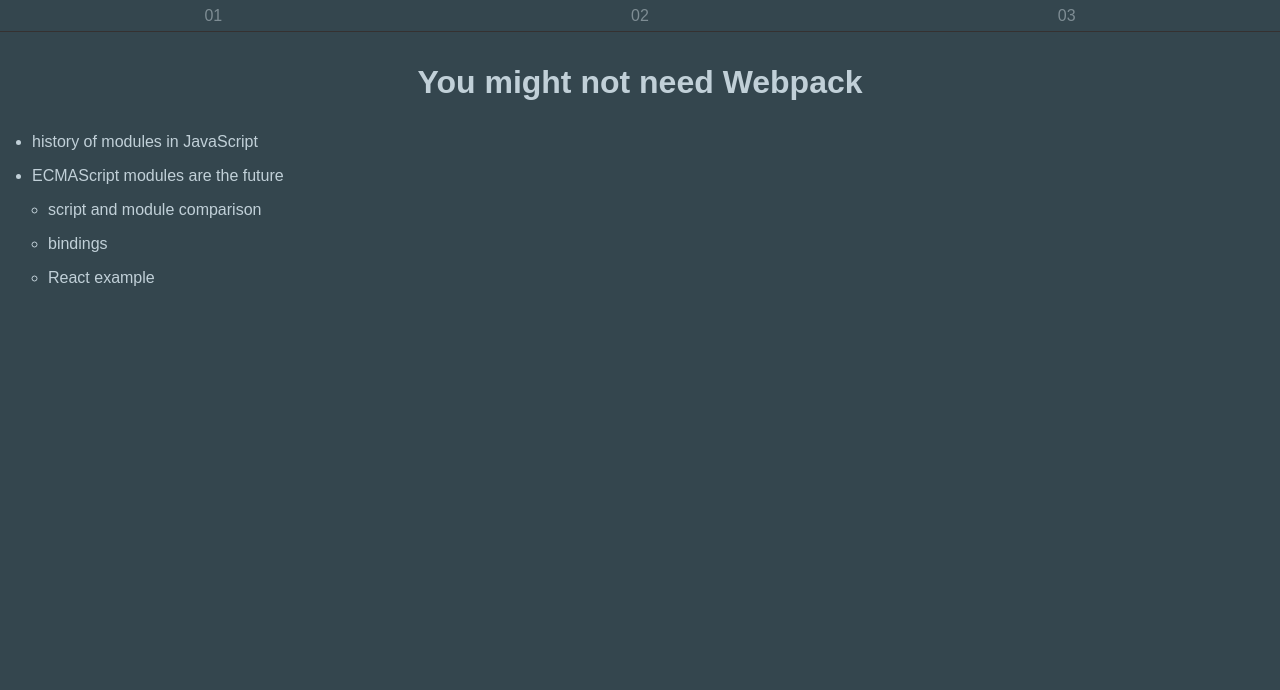
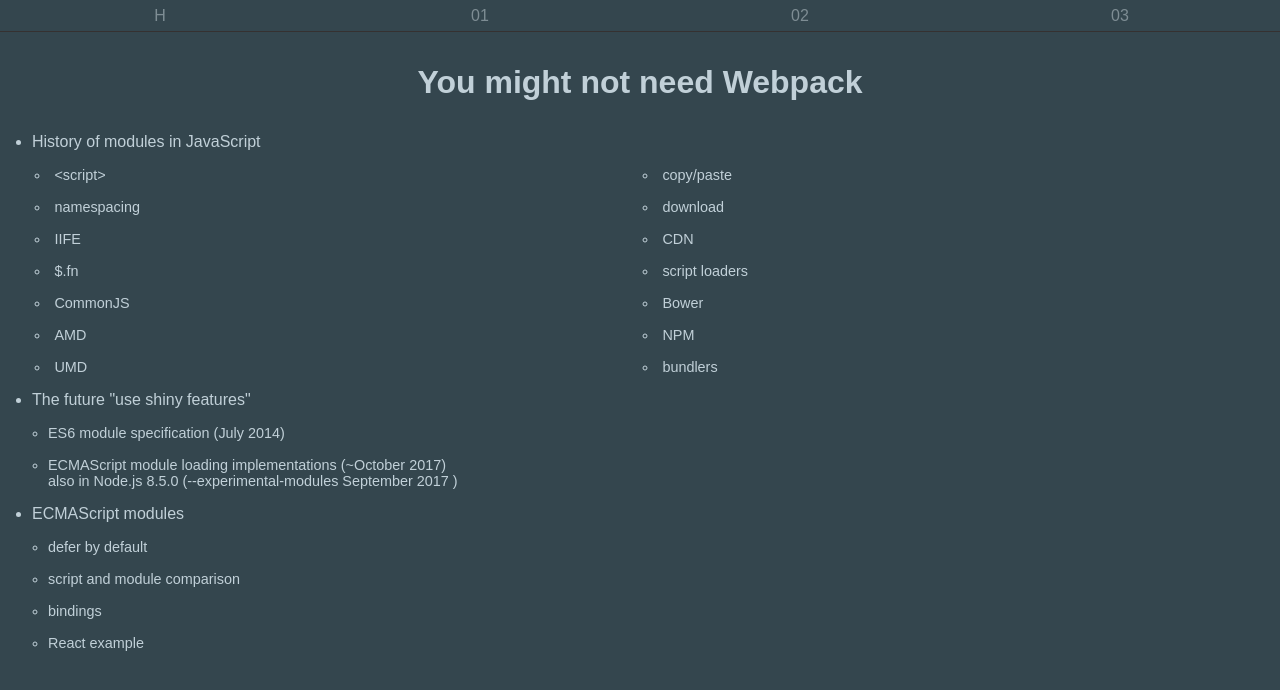
Before and after one commit to PM5544/ecmascript-modules-meetup, a website: page public/index.html in a window 1280 px wide. Drawn offline with Linux system fonts and the light colour scheme.

Commit message:
adds some links some explanations and some content

```diff
--- a/public/index.html
+++ b/public/index.html
@@ -3,17 +3,45 @@
   <link rel="stylesheet" type="text/css" href="./styles.css" />
 </head>
 <body>
-  <div><a href="/01/">01</a><a href="/02/">02</a><a href="/03/">03</a></div>
+  <header><a href="/">H</a><a href="/01/">01</a><a href="/02/">02</a><a href="/03/">03</a></header>
   <main>
     <h1>You might not need Webpack</h1>
     <ul>
-      <li>history of modules in JavaScript</li>
-      <li>ECMAScript modules are the future
-      <ul>
-        <li>script and module comparison</li>
-        <li>bindings</li>
-        <li>React example</li>
-      </ul>
+      <li>History of modules in JavaScript
+        <div class="row">
+          <ul>
+            <li>&lt;script&gt;</li>
+            <li>namespacing</li>
+            <li>IIFE</li>
+            <li>$.fn</li>
+            <li>CommonJS</li>
+            <li>AMD</li>
+            <li>UMD</li>
+          </ul>
+          <ul>
+            <li>copy/paste</li>
+            <li>download</li>
+            <li>CDN</li>
+            <li>script loaders</li>
+            <li>Bower</li>
+            <li>NPM</li>
+            <li>bundlers</li>
+          </ul>
+        </div>
+      </li>
+      <li>The future "use shiny features"
+        <ul>
+          <li>ES6 module specification (July 2014)</li>
+          <li>ECMAScript module loading implementations (~October 2017)<br />also in Node.js 8.5.0 (--experimental-modules September 2017 )</li>
+        </ul>
+      </li>
+      <li>ECMAScript modules
+        <ul>
+          <li>defer by default</li>
+          <li>script and module comparison</li>
+          <li>bindings</li>
+          <li>React example</li>
+        </ul>
      </li>
     </ul>
   </main>
--- a/public/styles.css
+++ b/public/styles.css
@@ -10,12 +10,12 @@
   margin: 0;
   user-select: none;
 }
-body > div {
+header {
   display: flex;
   height: 2rem;
   border-bottom: 1px solid #353131;
 }
-body > div > a {
+header > a {
   flex: 1;
   text-align: center;
   line-height: 2rem;
@@ -29,13 +29,22 @@
   padding: 2rem;
   color:#c1d0d8
 }
-h1 {
+h1, h2, h3 {
   margin: 0 0 2rem 0;
 }
 ul {
   padding: 0;
   list-style-position: outside;
   text-align: left;
+}
+.row {
+  display: flex;
+}
+.row ul {
+  flex: 1;
+  list-style-position: inside;
+  margin-top: 1rem;
+  margin-left: 3px;
 }
 li + li {
   margin-top: 1rem;
@@ -45,6 +54,9 @@
    margin-top: 1rem;
    list-style-position: outside;
    padding-left: 1rem;
+}
+li li {
+  font-size: .9rem;
 }
 .app {
   width: 100%;
--- a/server.js
+++ b/server.js
@@ -16,8 +16,9 @@
 const server = http.createServer((request, response) => {
   return handler(request, response, {
     public: "./public",
-    cleanUrls: true,
+    trailingSlash: true,
     rewrites: [
+      { "source": "public/", "destination": "/index.html" },
       { "source": "public/01/", "destination": "/index.html" },
       { "source": "public/02/", "destination": "/index.html" },
       { "source": "public/03/", "destination": "/index.html" }
```
Also changed, not shown: public/01/index.html (+59 -19 lines), public/02/index.html (+2 -2 lines), public/03/index.html (+1 -1 lines), README.md.
